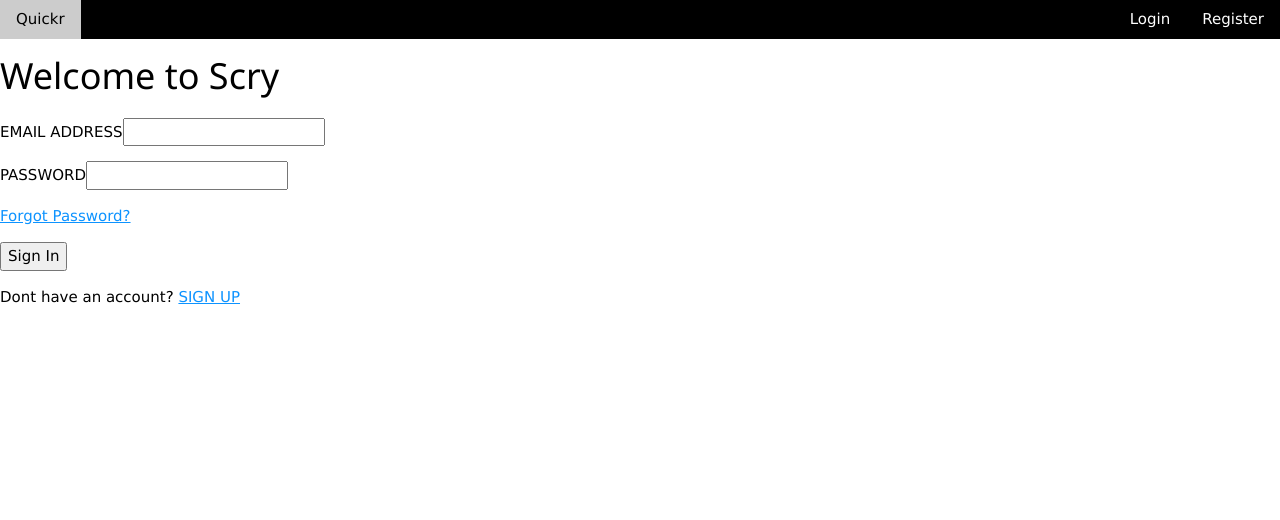
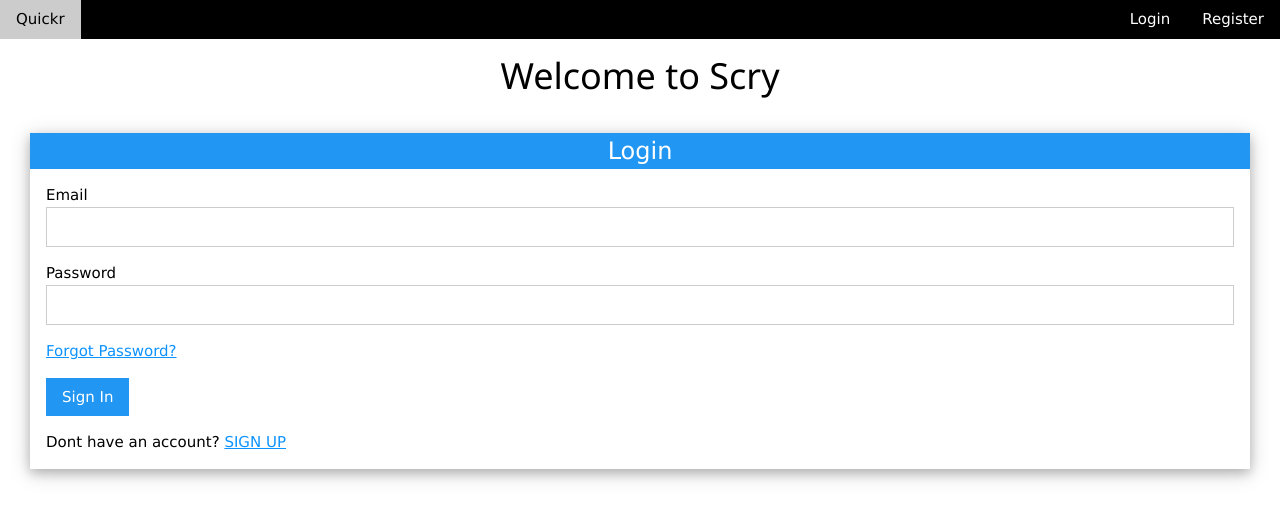
Before and after one commit to Bellawei0/Scry, a React (Create React App) app: page /login in a window 1280 px wide. Shown: the top 520 px of the page. Built offline with nearby package versions, Linux system fonts and the light colour scheme; no server answers.

Commit message:
Changed Login.jsx
Changed format of Login page

```diff
--- a/src/components/Login.jsx
+++ b/src/components/Login.jsx
@@ -32,21 +32,27 @@ class Login extends Component {
             <div className="grandParentContaniner">
                 <div className="parentContainer">
                     <form onSubmit={this.login}>
-                        <h1>Welcome to Scry</h1>
-                        <div className="inset">
+                        <h1 className="w3-center">Welcome to Scry</h1>
+						<div className="w3-card-4" style={{ margin: "2rem" }}>
+							<div className="w3-container w3-blue w3-center w3-xlarge">
+							Login
+							</div>
+							<div className="w3-container">
 							<p>
-                            <label htmlFor="email">EMAIL ADDRESS</label>
+								<label htmlFor="email">Email</label>
 								<input
 									type="text"
 									name="email"
+									class="w3-input w3-border"
 									id="email"
 								/>
 							</p>
 							<p>
-                            <label htmlFor="password">PASSWORD</label>
+								<label htmlFor="password">Password</label>
 								<input
 									type="password"
 									name="password"
+									class="w3-input w3-border"
 									id="password"
 								/>
 							</p>
@@ -54,7 +60,7 @@ class Login extends Component {
 								<a href="reset_password" style={{color: '#0d93ff'}}>Forgot Password?</a>
 							</div>
 							<p>
-                            <button type="submit">
+								<button type="submit" class="w3-button w3-blue">
 									Sign In
 								</button>
 								{this.state.login && <p>You're logged in!</p>}
@@ -62,6 +68,7 @@ class Login extends Component {
 							<p className="signUp">
 								Dont have an account? <a href="sign_up" style={{color: '#0d93ff'}}>SIGN UP</a>
 							</p>
+							</div>
 						</div>
                     </form>
                     {this.state.err.length > 0 && (
```
Lines whose indentation alone changed are shown as unchanged.
